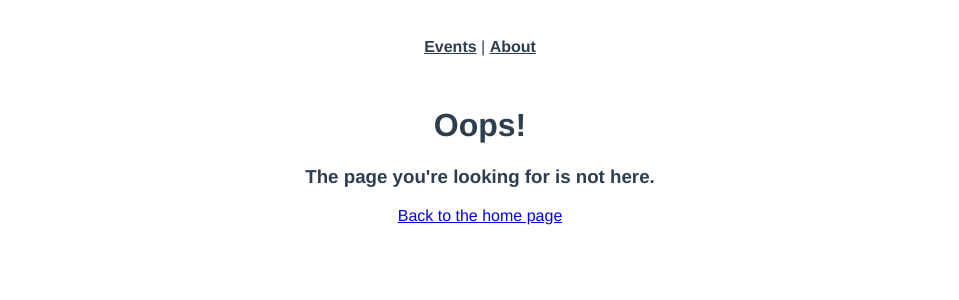
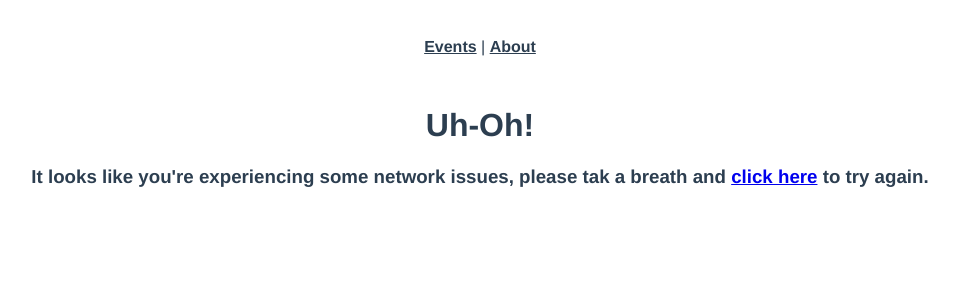
Before and after one commit to Mohammed-Gamal/real-world-vue-3, a Vue app: page /network-error in a window 1280 px wide. Shown: the top 300 px of the page, without its empty margins (160-1119 px from the left). Built offline with nearby package versions, Linux system fonts and the light colour scheme.

Commit message:
Error handling & 404s

```diff
--- a/src/router/index.js
+++ b/src/router/index.js
@@ -6,6 +6,7 @@
 import EventEdit from '@/views/event/Edit.vue'
 import AboutView from '@/views/AboutView.vue'
 import NotFound from '@/views/NotFound.vue'
+import NetworkError from '@/views/NetworkError.vue'
 
 const routes = [
   {
@@ -76,6 +77,11 @@
     component: NotFound,
     props: true,
   },
+  {
+    path: '/network-error',
+    name: 'NetworkError',
+    component: NetworkError,
+  },
 ]
 
 const router = createRouter({
--- a/src/views/EventList.vue
+++ b/src/views/EventList.vue
@@ -56,8 +56,8 @@
           this.events = response.data
           this.totalEvents = response.headers['x-total-count']
         })
-        .catch((error) => {
-          console.log(error)
+        .catch(() => {
+          this.$router.push({ name: 'NetworkError' })
         })
     })
   },
--- /dev/null
+++ b/src/views/NetworkError.vue
@@ -0,0 +1,10 @@
+<template>
+  <div class="networkError">
+    <h1>Uh-Oh!</h1>
+
+    <h3>
+      It looks like you're experiencing some network issues, please tak a breath
+      and <a href="#" @click="$router.go(-1)">click here</a> to try again.
+    </h3>
+  </div>
+</template>
--- a/src/views/event/Layout.vue
+++ b/src/views/event/Layout.vue
@@ -32,12 +32,14 @@
         this.event = response.data
       })
       .catch((error) => {
-        console.error(error)
-
-        this.$router.push({
-          name: '404Resource',
-          params: { resource: 'event' },
-        })
+        if (error.response && error.response.status === 404) {
+          this.$router.push({
+            name: '404Resource',
+            params: { resource: 'event' },
+          })
+        } else {
+          this.$router.push({ name: 'NetworKError' })
+        }
       })
   },
 }
```
